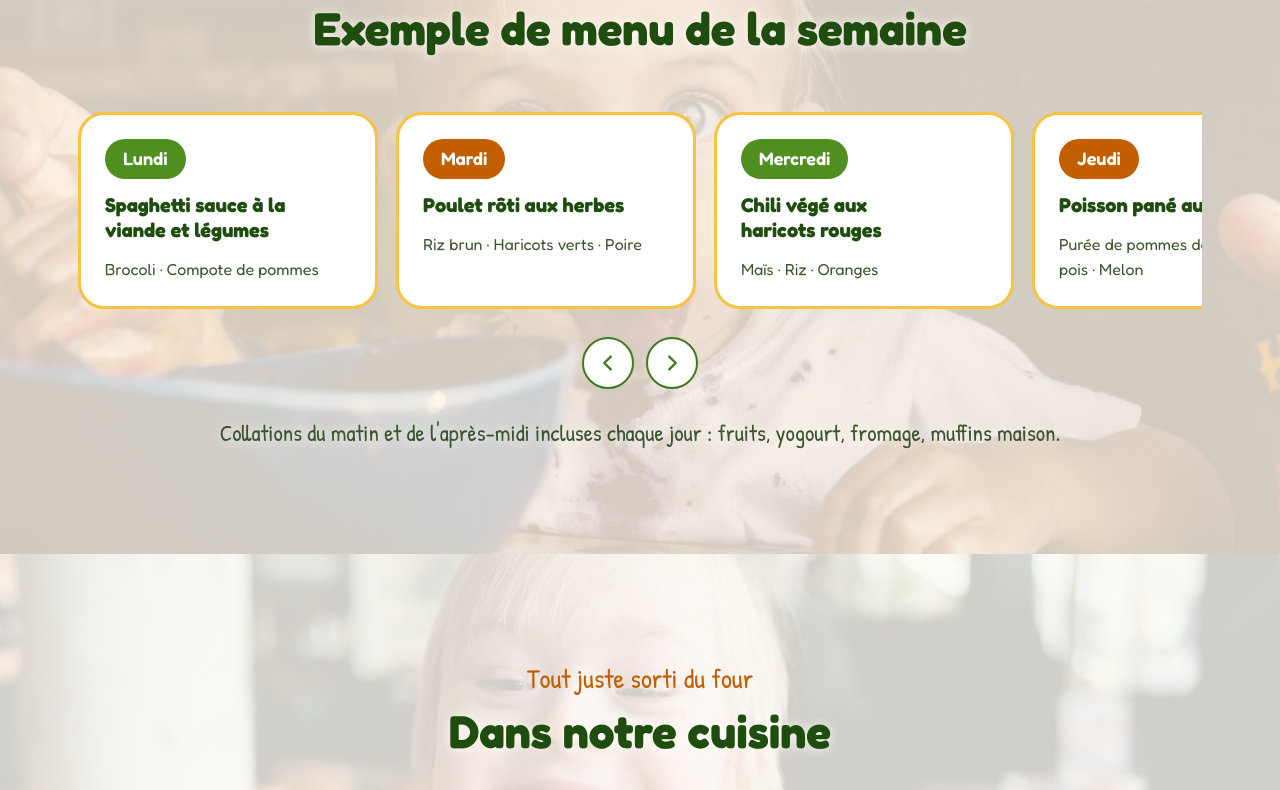
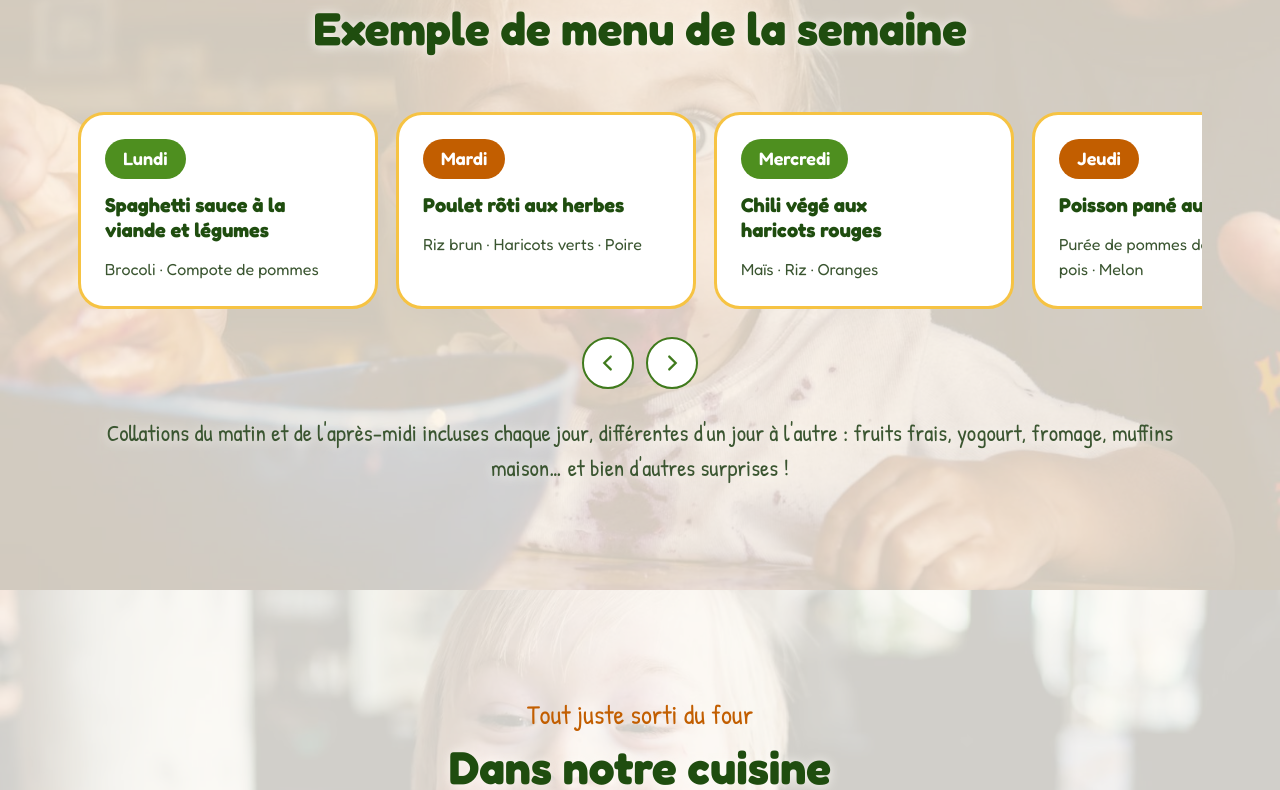
Before and after one commit to SCNutrition26/SC-Nutrition-site, a plain HTML site: page index.html in a window 1280 px wide. Shown: the part 2867-3657 px from the top of the page. Drawn offline with Linux system fonts and the light colour scheme.

Commit message:
Collations : préciser que la liste n'est pas exhaustive
Co-Authored-By: Claude Opus 5.5 <noreply@anthropic.com>
Claude-Session: https://claude.ai/code/session_019VUN6zxKHfgbfGuu7HXqsC

```diff
--- a/index.html
+++ b/index.html
@@ -415,7 +415,7 @@ footer{background:var(--yellow);color:var(--green-dd);padding-block:30px calc(30
       <button type="button" id="prev" aria-label="Jour précédent"><svg width="22" height="22" viewBox="0 0 24 24" fill="none" stroke="currentColor" stroke-width="2.5" stroke-linecap="round" aria-hidden="true"><path d="M15 5l-7 7 7 7"/></svg></button>
       <button type="button" id="next" aria-label="Jour suivant"><svg width="22" height="22" viewBox="0 0 24 24" fill="none" stroke="currentColor" stroke-width="2.5" stroke-linecap="round" aria-hidden="true"><path d="M9 5l7 7-7 7"/></svg></button>
     </div>
-    <p class="collations reveal">Collations du matin et de l'après-midi incluses chaque jour : fruits, yogourt, fromage, muffins maison.</p>
+    <p class="collations reveal">Collations du matin et de l'après-midi incluses chaque jour, différentes d'un jour à l'autre : fruits frais, yogourt, fromage, muffins maison… et bien d'autres surprises !</p>
   </div>
 </section>
 
```
